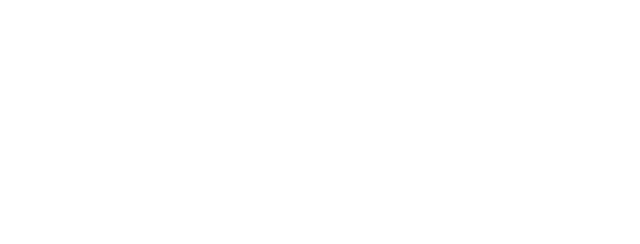
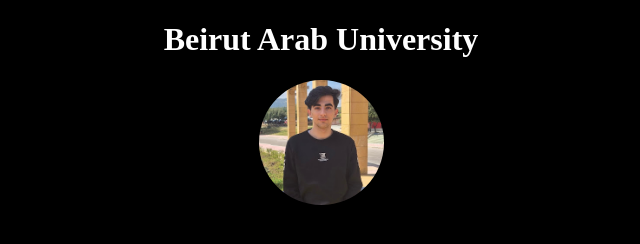
Before and after one commit to AliAlYaman/Html-intro, a plain HTML site: page index.html in a window 1280 px wide. Shown: the whole page, without its empty margins (319-959 px from the left). Drawn offline with Linux system fonts and the light colour scheme.

Commit message:
Added Header and Image

```diff
--- /dev/null
+++ b/index.css
@@ -0,0 +1,15 @@
+body{
+background-color: black;
+color: white;
+}
+
+
+header{
+    text-align: center;
+}
+
+#my-photo{
+    border-radius: 64px;
+    width: 125px;
+    height: 125px;
+}
--- a/index.html
+++ b/index.html
@@ -1,11 +1,16 @@
 <!DOCTYPE html>
 <html lang="en">
-<head>
-    <meta charset="UTF-8">
-    <meta name="viewport" content="width=device-width, initial-scale=1.0">
-    <title>Document</title>
-</head>
-<body>
-
-</body>
+  <head>
+    <meta charset="UTF-8" />
+    <meta name="viewport" content="width=device-width, initial-scale=1.0" />
+    <title>University Certificate</title>
+    <link rel="stylesheet" href="index.css" />
+    <link rel="icon" href="Assets/Images/Website.jpg" />
+  </head>
+  <body>
+    <header>
+        <h1>Beirut Arab University</h1>
+        <img src="Assets/Images/Me.jpg" alt="My Image" id="my-photo">
+    </header>
+  </body>
 </html>
```
Also changed, not shown: Assets/Images/Me.jpg (added), Assets/Images/Website.jpg (added), Assets/Images/close.png (added), Assets/Images/menu.png (added).
